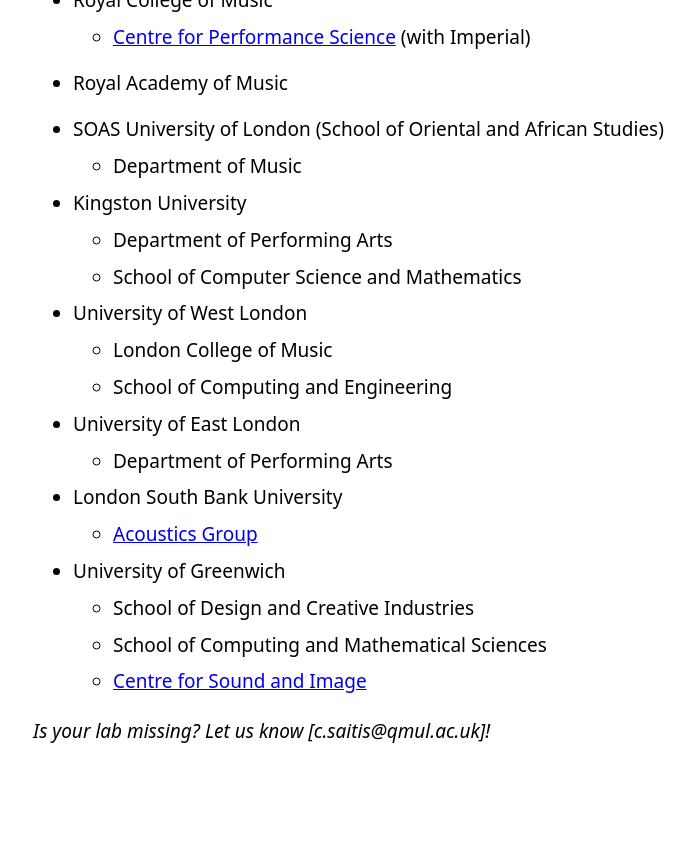
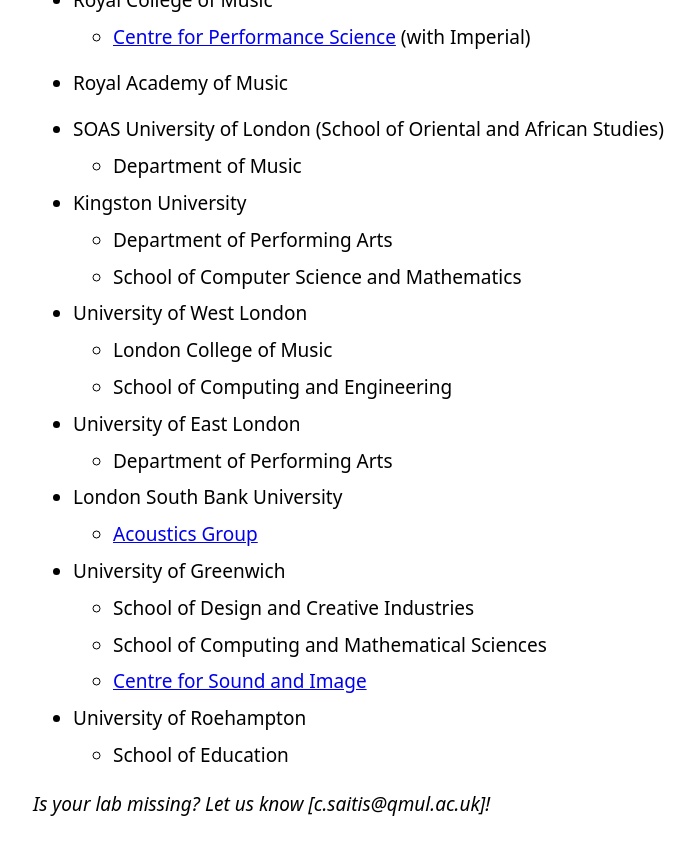
Before and after one commit to dmrn-limri/dmrn-limri.github.io, a Jekyll site: the page built from _posts/2026-02-10-mapping-music-research-london.md, in a window 1280 px wide and 900 px high, scrolled down 1307 px. Shown: the top 855 px of the window, without its empty margins (287-982 px from the left). Built offline with Jekyll 4.4.1, drawn with Linux system fonts in a browser that asks for light colours; before the commit the page ends 2133 px from its top, so only the background shows below that.

Commit message:
Update 2026-02-10-mapping-music-research-london.md

```diff
--- a/_posts/2026-02-10-mapping-music-research-london.md
+++ b/_posts/2026-02-10-mapping-music-research-london.md
@@ -69,4 +69,7 @@ This list brings together groups, labs, institutes and departments where music r
   * School of Computing and Mathematical Sciences
   * [Centre for Sound and Image](https://www.gre.ac.uk/research/sound-image)
 
+* University of Roehampton
+  * School of Education
+
 *Is your lab missing? Let us know [c.saitis@qmul.ac.uk]!*
```
